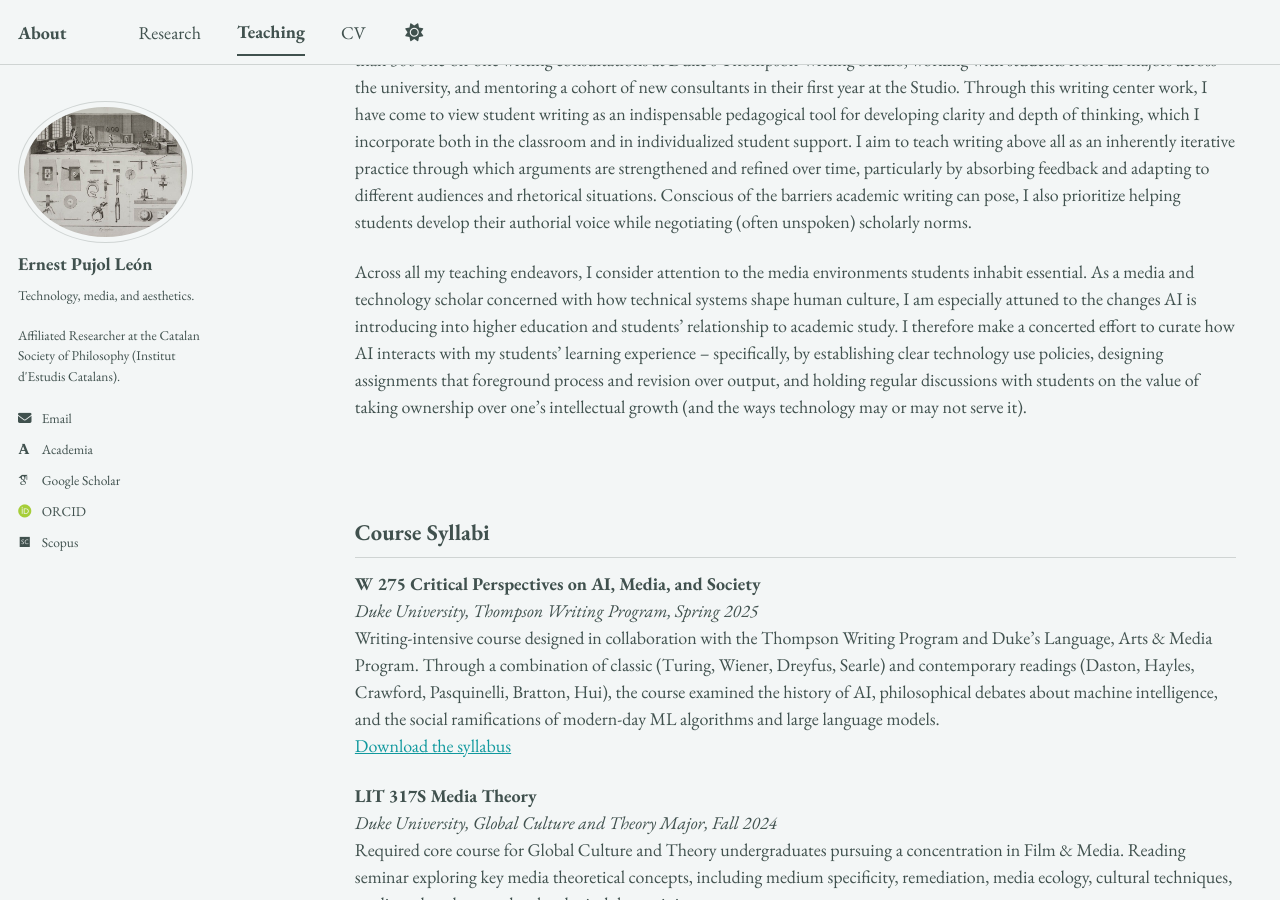
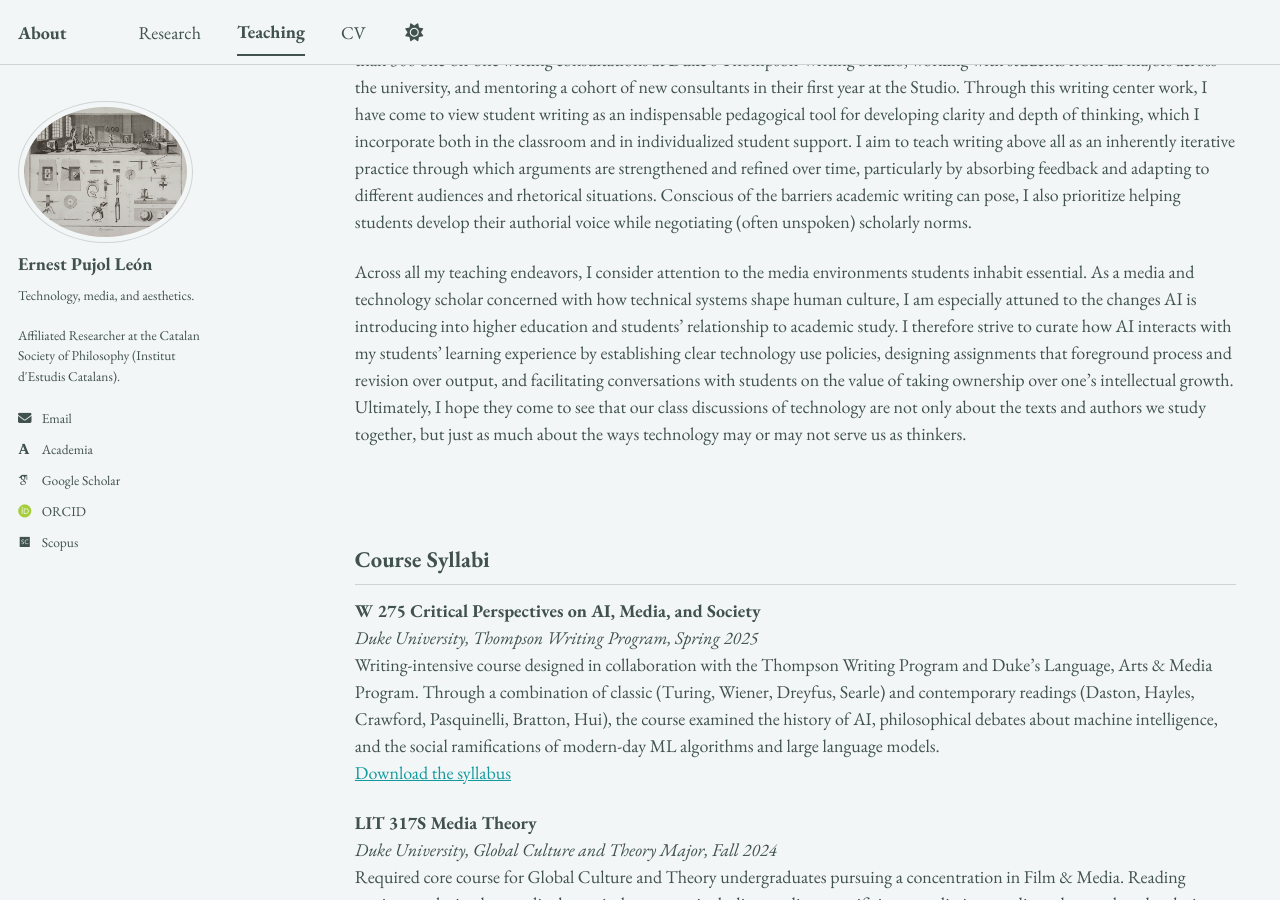
Before and after one commit to epujol90/epujol90.github.io, a Jekyll site: the page built from _pages/teaching.md, in a window 1280 px wide and 900 px high, scrolled down 521 px. Built offline with Jekyll 4.4.1, drawn with Linux system fonts in a browser that asks for light colours; some web fonts are replaced; a script bundle is joined from its source files by our own code; library files that are not in the unit come from our copies.

Commit message:
Update teaching.md

```diff
--- a/_pages/teaching.md
+++ b/_pages/teaching.md
@@ -11,7 +11,7 @@ My teaching experience includes both classroom instruction and writing center pr
 
 Beyond traditional coursework, my teaching owes much to my writing center experience. Over two consecutive years, I led more than 300 one-on-one writing consultations at Duke's Thompson Writing Studio, working with students from all majors across the university, and mentoring a cohort of new consultants in their first year at the Studio. Through this writing center work, I have come to view student writing as an indispensable pedagogical tool for developing clarity and depth of thinking, which I incorporate both in the classroom and in individualized student support. I aim to teach writing above all as an inherently iterative practice through which arguments are strengthened and refined over time, particularly by absorbing feedback and adapting to different audiences and rhetorical situations. Conscious of the barriers academic writing can pose, I also prioritize helping students develop their authorial voice while negotiating (often unspoken) scholarly norms.
 
-Across all my teaching endeavors, I consider attention to the media environments students inhabit essential. As a media and technology scholar concerned with how technical systems shape human culture, I am especially attuned to the changes AI is introducing into higher education and students’ relationship to academic study. I therefore make a concerted effort to curate how AI interacts with my students’ learning experience -- specifically, by establishing clear technology use policies, designing assignments that foreground process and revision over output, and holding regular discussions with students on the value of taking ownership over one’s intellectual growth (and the ways technology may or may not serve it).
+Across all my teaching endeavors, I consider attention to the media environments students inhabit essential. As a media and technology scholar concerned with how technical systems shape human culture, I am especially attuned to the changes AI is introducing into higher education and students’ relationship to academic study. I therefore strive to curate how AI interacts with my students’ learning experience by establishing clear technology use policies, designing assignments that foreground process and revision over output, and facilitating conversations with students on the value of taking ownership over one’s intellectual growth. Ultimately, I hope they come to see that our class discussions of technology are not only about the texts and authors we study together, but just as much about the ways technology may or may not serve us as thinkers.
 <br>
 <br>
 <br>
```
